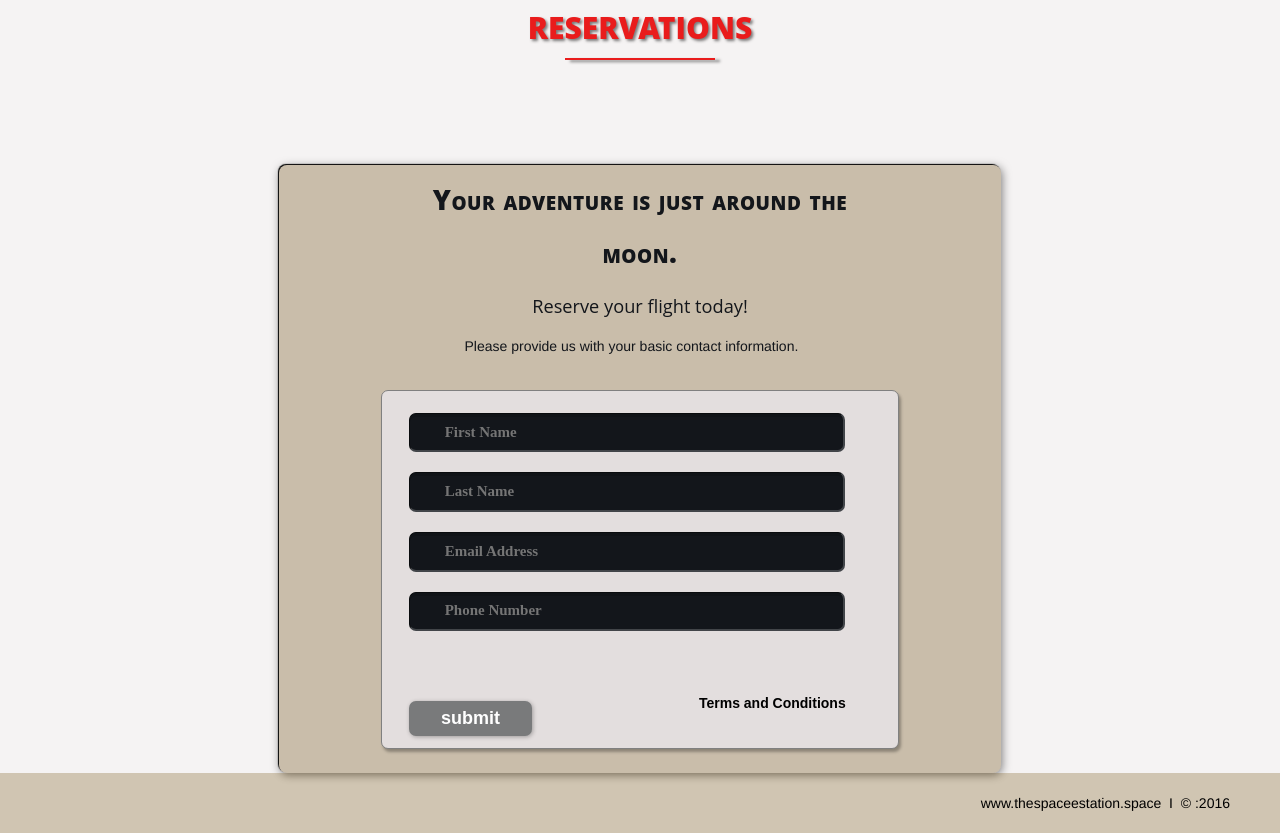
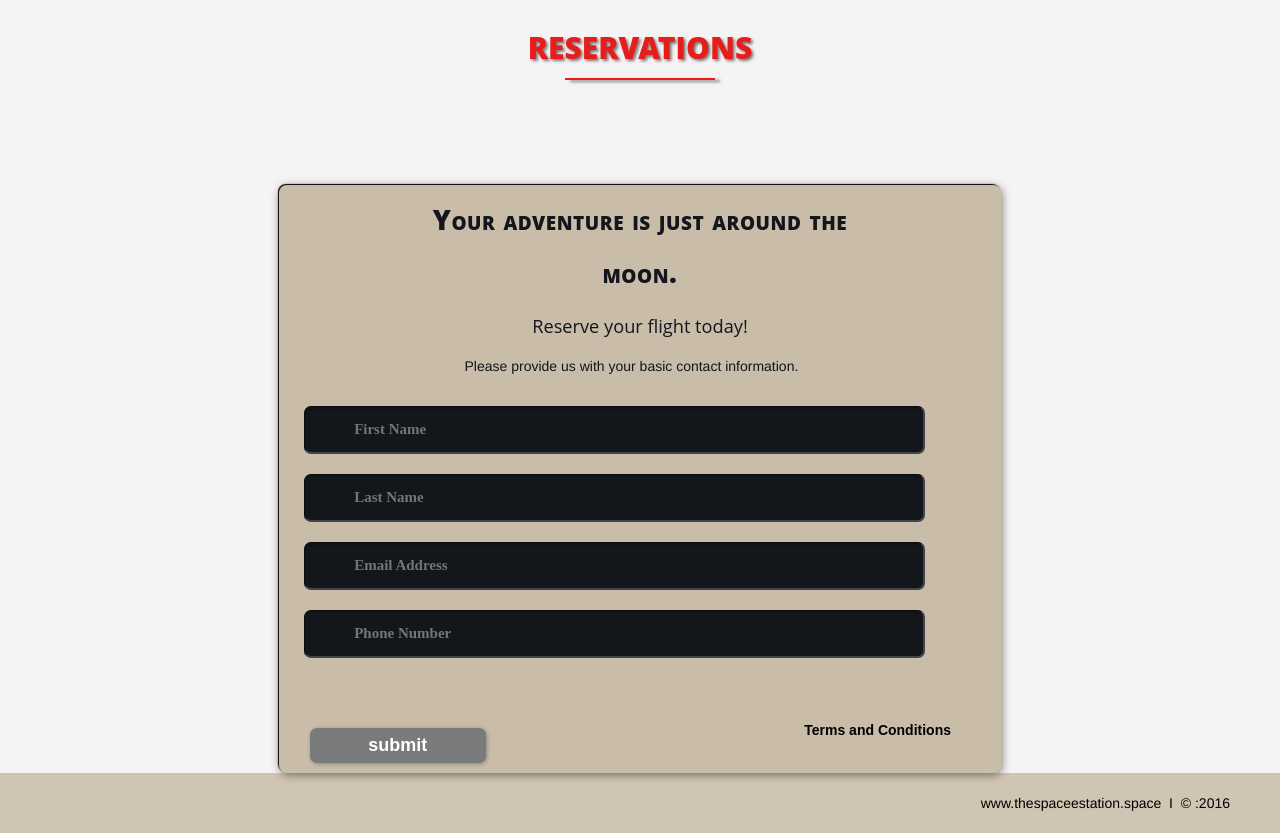
Before and after one commit to Alex745i/HTML-and-CSS-Projects, a plain HTML site: page Basic_HTML_and_CSS/Effecting-images-with-CSS/new 3.html in a window 1280 px wide. Shown: the part 1937-2770 px from the top of the page. Drawn offline with Linux system fonts and the light colour scheme.

Commit message:
HTML AND CSS WEBSITE SUBMISSION ASSIGNMENT

```diff
--- a/Basic_HTML_and_CSS/Effecting-images-with-CSS/new 3.html
+++ b/Basic_HTML_and_CSS/Effecting-images-with-CSS/new 3.html
@@ -3,9 +3,9 @@
 	<head>
 		<meta charset="utf-8">
 		<title>The Space Station Resort</title>
-		<link rel="stylesheet" href="./css/new 2.css">
+		<link rel="stylesheet" href="./css/new2.css">
 		<link rel="stylesheet" href="./css/shared.css">
-		<link rel="stylesheet" href="./css/animations.css"
+		<link rel="stylesheet" href="./css/animations.css">
 	</head>
  <body>
 
@@ -147,8 +147,8 @@
 				<!--END PHOTO-CONTAINER 9 -->
 
 
-			<div>
-		<div>
+			</div>div>
+		</div>
 	</section>
 	<!--END GALLERY -->
 
@@ -158,13 +158,12 @@
 				<h1 class="heading-padding">Reservations</h1>
 				<div class="reservation">
 					<h2><span>Your adventure is just around the moon.</span>
-						<br />Reserve your flight today!
+						<br>Reserve your flight today!
 					</h2>
 					<p>
 						Please provide us with your basic contact information.
 					</p>
 					<div class="form-rsvp">
-						<form action="" method="post">
 							<input class="rsvp" type="text" placeholder="First Name">
 							<input class="rsvp" type="text" placeholder="Last Name">
 							<input class="rsvp" type="text" placeholder="Email Address">
@@ -175,11 +174,10 @@
 							<div class="submit">
 								<input type="submit" value="submit">
 							</div>
-						</form>
+
 					</div>
 				</div>
 			</div>
-		</div>
 	</section>
 	<!--END RSVP -->
 
```
Also changed, not shown: Basic_HTML_and_CSS/Effecting-images-with-CSS/index.html (+2 -2 lines), Basic_HTML_and_CSS/Effecting-images-with-CSS/new 1.html (+1 -1 lines), Basic_HTML_and_CSS/Effecting-images-with-CSS/CSS/new2.css (renamed from Basic_HTML_and_CSS/Effecting-images-with-CSS/CSS/new 2.css).
